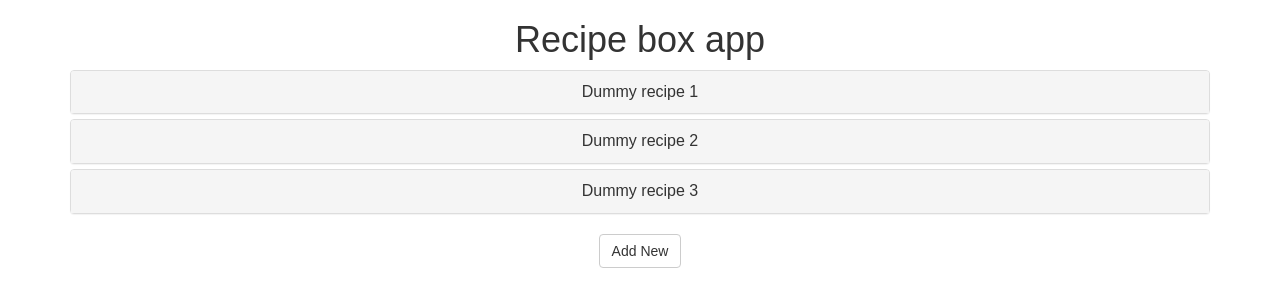
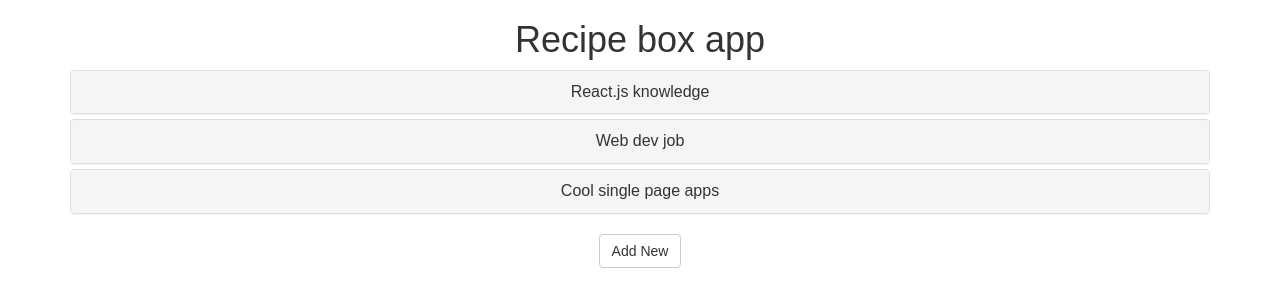
Before and after one commit to TomaszGa/recipe-box, a React (Create React App) app: page / in a window 1280 px wide. Shown: the top 306 px of the page. Built offline with nearby package versions, Linux system fonts and the light colour scheme.

Commit message:
update dummy content

```diff
--- a/src/containers/RecipeBoxApp/RecipeBoxApp.js
+++ b/src/containers/RecipeBoxApp/RecipeBoxApp.js
@@ -7,16 +7,16 @@ class RecipeBoxApp extends Component {
   state = {
     recipes: [
       {
-        name: "Dummy recipe 1",
-        text: "Hey I am recipe numero, uno, testytest hey it's a test"
+        name: "React.js knowledge",
+        text: "Skill, Time, Perservance"
       },
       {
-        name: "Dummy recipe 2",
-        text: "Hey I am recipe two"
+        name: "Web dev job",
+        text: "More skill, More time, Social skills"
       },
       {
-        name: "Dummy recipe 3",
-        text: "Hey I am recipe three"
+        name: "Cool single page apps",
+        text: "Ideas, React skills, Time"
       }
     ],
     expandedRecipe: 1,
```
